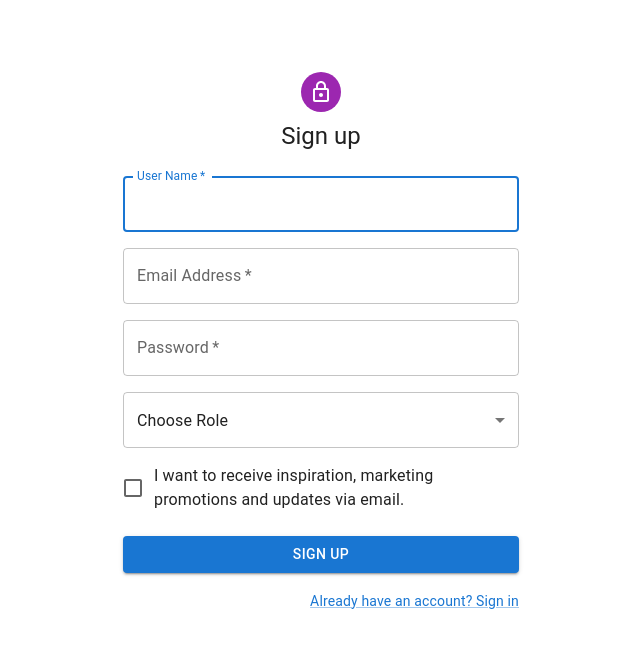
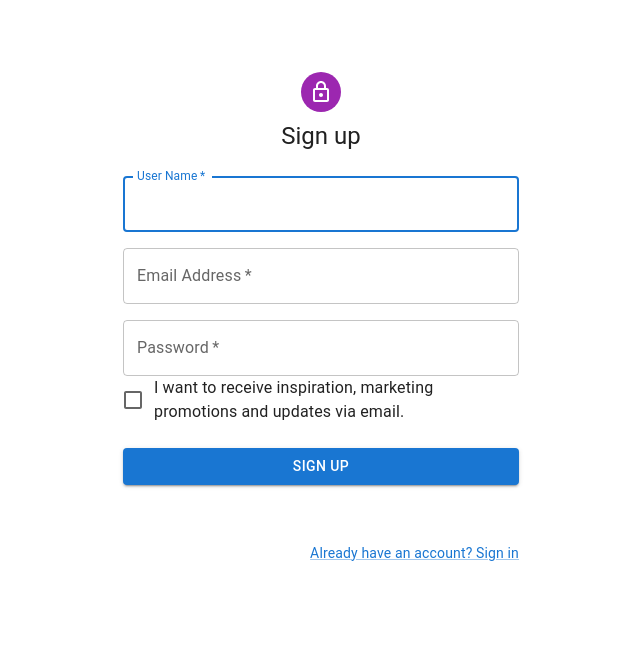
Before and after one commit to Trong-khanh/FE-ManagementSchool, a React (Create React App) app: page /signup in a window 1280 px wide. Shown: the top 648 px of the page, without its empty margins (319-959 px from the left). Built offline with nearby package versions, Linux system fonts and the light colour scheme.

Commit message:
Feat: sign up with google

```diff
--- a/package.json
+++ b/package.json
@@ -7,6 +7,7 @@
     "@emotion/styled": "^11.11.5",
     "@mui/icons-material": "^5.15.14",
     "@mui/material": "^5.15.14",
+    "@react-oauth/google": "^0.12.1",
     "@testing-library/jest-dom": "^5.17.0",
     "@testing-library/react": "^13.4.0",
     "@testing-library/user-event": "^13.5.0",
@@ -14,6 +15,7 @@
     "react": "^18.2.0",
     "react-dom": "^18.2.0",
     "react-icons": "^5.0.1",
+    "react-oauth-google": "^0.9.0",
     "react-router-dom": "^6.22.3",
     "react-scripts": "5.0.1",
     "web-vitals": "^2.1.4"
--- a/src/Authentication/SignUp/SignUp.js
+++ b/src/Authentication/SignUp/SignUp.js
@@ -14,29 +14,52 @@ import Container from '@mui/material/Container';
 import { createTheme, ThemeProvider } from '@mui/material/styles';
 import Select from '@mui/material/Select';
 import MenuItem from '@mui/material/MenuItem';
+import { GoogleOAuthProvider, GoogleLogin } from '@react-oauth/google';
 
 const defaultTheme = createTheme();
 
 export default function SignUp() {
   const [role, setRole] = useState('');
+  const [googleUser, setGoogleUser] = useState(null);
+  const [showRoleSelect, setShowRoleSelect] = useState(false);
+  const [userName, setUserName] = useState('');
 
   const handleSubmit = (event) => {
     event.preventDefault();
     const data = new FormData(event.currentTarget);
-    console.log({
-      userName: data.get('userName'),
-      email: data.get('email'),
+    const userData = {
+      userName: userName || googleUser?.name || data.get('userName'),
+      email: data.get('email') || googleUser?.email,
       password: data.get('password'),
       role: role,
-    });
-    // Thực hiện gọi API tại đây để gửi thông tin đăng ký
+    };
+
+    console.log(userData);
+    // Gọi API đăng ký tại đây với userData
   };
 
   const handleRoleChange = (event) => {
     setRole(event.target.value);
   };
 
+  const handleGoogleResponse = (response) => {
+    if (response) {
+      const { email, name, picture } = response;
+      setGoogleUser({ email, name, imageUrl: picture });
+      setShowRoleSelect(true);
+    }
+  };
+
+  const handleGoogleFailure = (error) => {
+    console.log('Google Sign-In Error:', error);
+  };
+
+  const handleUserNameChange = (event) => {
+    setUserName(event.target.value);
+  };
+
   return (
+      <GoogleOAuthProvider clientId="862905097670-678pkbir60a8v0jk4v75ua6nsu4j3k40.apps.googleusercontent.com">
         <ThemeProvider theme={defaultTheme}>
           <Container component="main" maxWidth="xs">
             <CssBaseline />
@@ -55,6 +78,7 @@ export default function SignUp() {
                 Sign up
               </Typography>
               <Box component="form" noValidate onSubmit={handleSubmit} sx={{ mt: 3 }}>
+                {!googleUser && (
                     <Grid container spacing={2}>
                       <Grid item xs={12}>
                         <TextField
@@ -88,6 +112,22 @@ export default function SignUp() {
                             autoComplete="new-password"
                         />
                       </Grid>
+                    </Grid>
+                )}
+                {showRoleSelect && (
+                    <>
+                      <Grid item xs={12}>
+                        <TextField
+                            autoComplete="userName"
+                            name="userName"
+                            required
+                            fullWidth
+                            id="userName"
+                            label="User Name"
+                            value={userName}
+                            onChange={handleUserNameChange}
+                        />
+                      </Grid>
                       <Grid item xs={12}>
                         <Select
                             labelId="role-select-label"
@@ -107,12 +147,13 @@ export default function SignUp() {
                           <MenuItem value="parent">Parent</MenuItem>
                         </Select>
                       </Grid>
+                    </>
+                )}
                 <Grid item xs={12}>
                   <FormControlLabel
                       control={<Checkbox value="allowExtraEmails" color="primary" />}
                       label="I want to receive inspiration, marketing promotions and updates via email."
                   />
-              </Grid>
                 </Grid>
                 <Button
                     type="submit"
@@ -122,6 +163,10 @@ export default function SignUp() {
                 >
                   Sign Up
                 </Button>
+                <GoogleLogin
+                    onSuccess={handleGoogleResponse}
+                    onFailure={handleGoogleFailure}
+                />
                 <Grid container justifyContent="flex-end">
                   <Grid item>
                     <Link href="Login" variant="body2">
@@ -133,5 +178,6 @@ export default function SignUp() {
             </Box>
           </Container>
         </ThemeProvider>
+      </GoogleOAuthProvider>
   );
 }
```
Also changed, not shown: 1 other file (tests, documents, lock files or other folders). Lines whose indentation alone changed are shown as unchanged.
